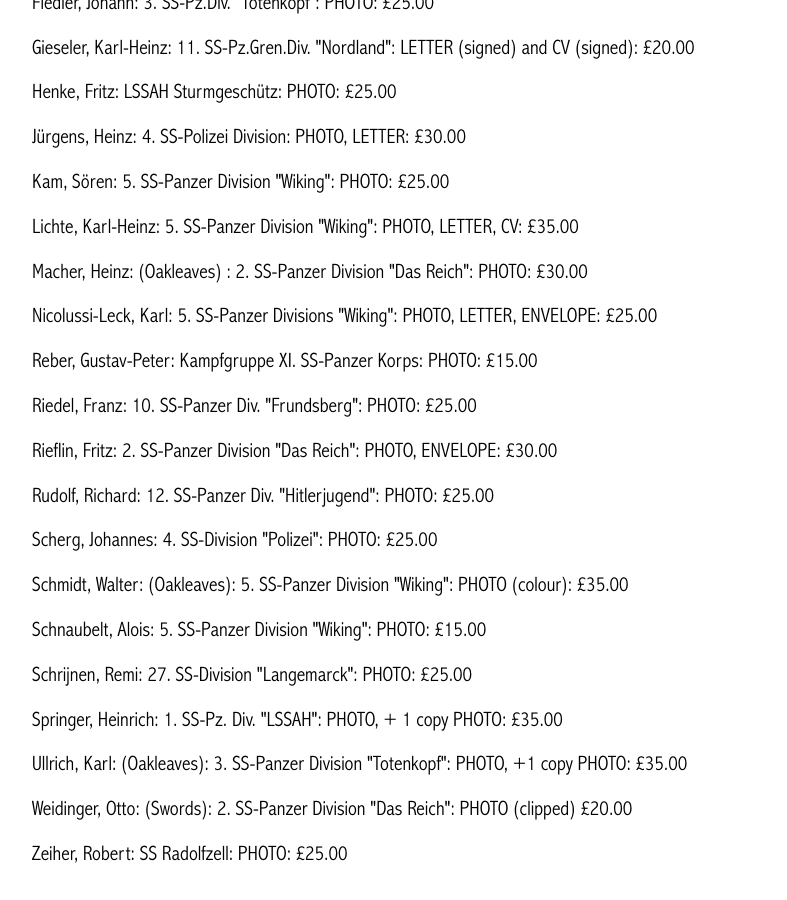
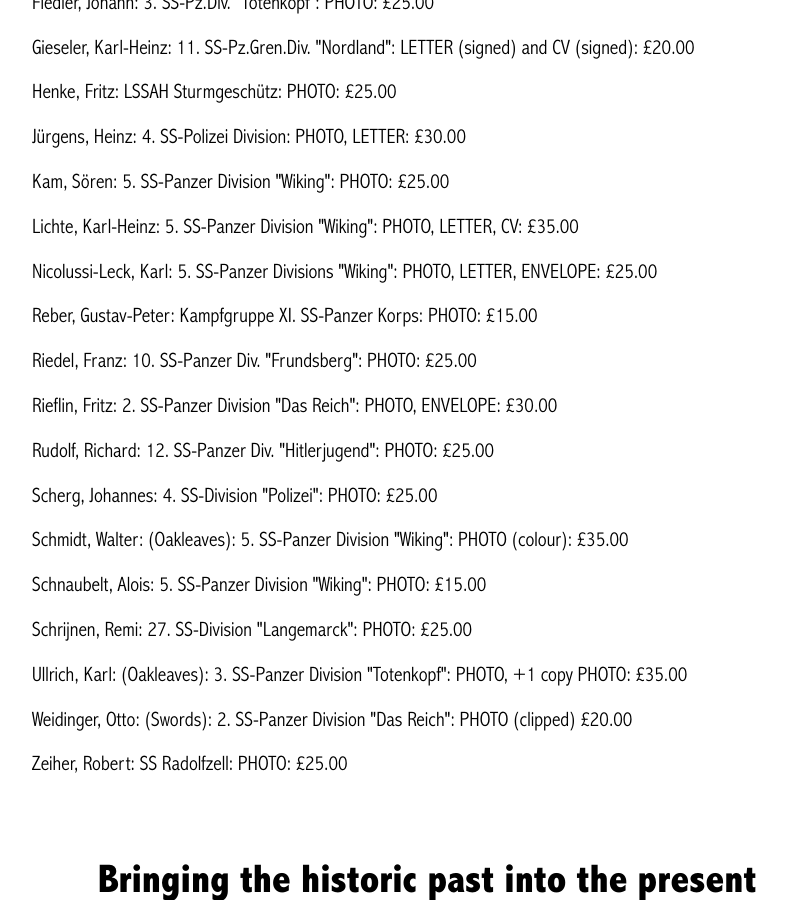
Before and after one commit to lahphotographs/lahphotographs.github.com, a Jekyll site: the page built from Waffen_SS_photos.md, in a window 1280 px wide and 900 px high, scrolled down 1299 px. Shown: the whole window, without its empty margins (213-1000 px from the left). Built offline with Jekyll 4.4.1, drawn with Linux system fonts in a browser that asks for light colours.

Commit message:
Update Waffen_SS_photos.md

```diff
--- a/Waffen_SS_photos.md
+++ b/Waffen_SS_photos.md
@@ -25,7 +25,6 @@ permalink: /waffen_ss_photos.html
 <p>Jürgens,	Heinz: 4. SS-Polizei Division:	PHOTO, LETTER:	£30.00
 <p>Kam,	Sören: 5. SS-Panzer Division "Wiking":	PHOTO:	£25.00
 <p>Lichte,	Karl-Heinz:	5. SS-Panzer Division "Wiking":	PHOTO, LETTER, CV: £35.00
-<p>Macher,	Heinz:	(Oakleaves)	: 2. SS-Panzer Division "Das Reich":	PHOTO:	£30.00
 <p>Nicolussi-Leck,	Karl:	5. SS-Panzer Divisions "Wiking": PHOTO, LETTER, ENVELOPE:	£25.00
 <p>Reber,	Gustav-Peter:	Kampfgruppe XI. SS-Panzer Korps:	PHOTO:	£15.00
 <p>Riedel,	Franz:	10. SS-Panzer Div. "Frundsberg": PHOTO:	£25.00
@@ -35,7 +34,6 @@ permalink: /waffen_ss_photos.html
 <p>Schmidt,	Walter:	(Oakleaves): 5. SS-Panzer Division "Wiking":	PHOTO (colour):	£35.00
 <p>Schnaubelt,	Alois: 5. SS-Panzer Division "Wiking":	PHOTO:	£15.00
 <p>Schrijnen,	Remi:	27. SS-Division "Langemarck":	PHOTO: £25.00
-<p>Springer,	Heinrich:	1. SS-Pz. Div. "LSSAH":	PHOTO, + 1 copy PHOTO:	£35.00
 <p>Ullrich,	Karl:	(Oakleaves): 3. SS-Panzer Division "Totenkopf":	PHOTO, +1 copy PHOTO:	£35.00
 <p>Weidinger,	Otto:	(Swords): 2. SS-Panzer Division "Das Reich": PHOTO (clipped)		£20.00
 <p>Zeiher,	Robert:	SS Radolfzell:	PHOTO: £25.00</p>
```
